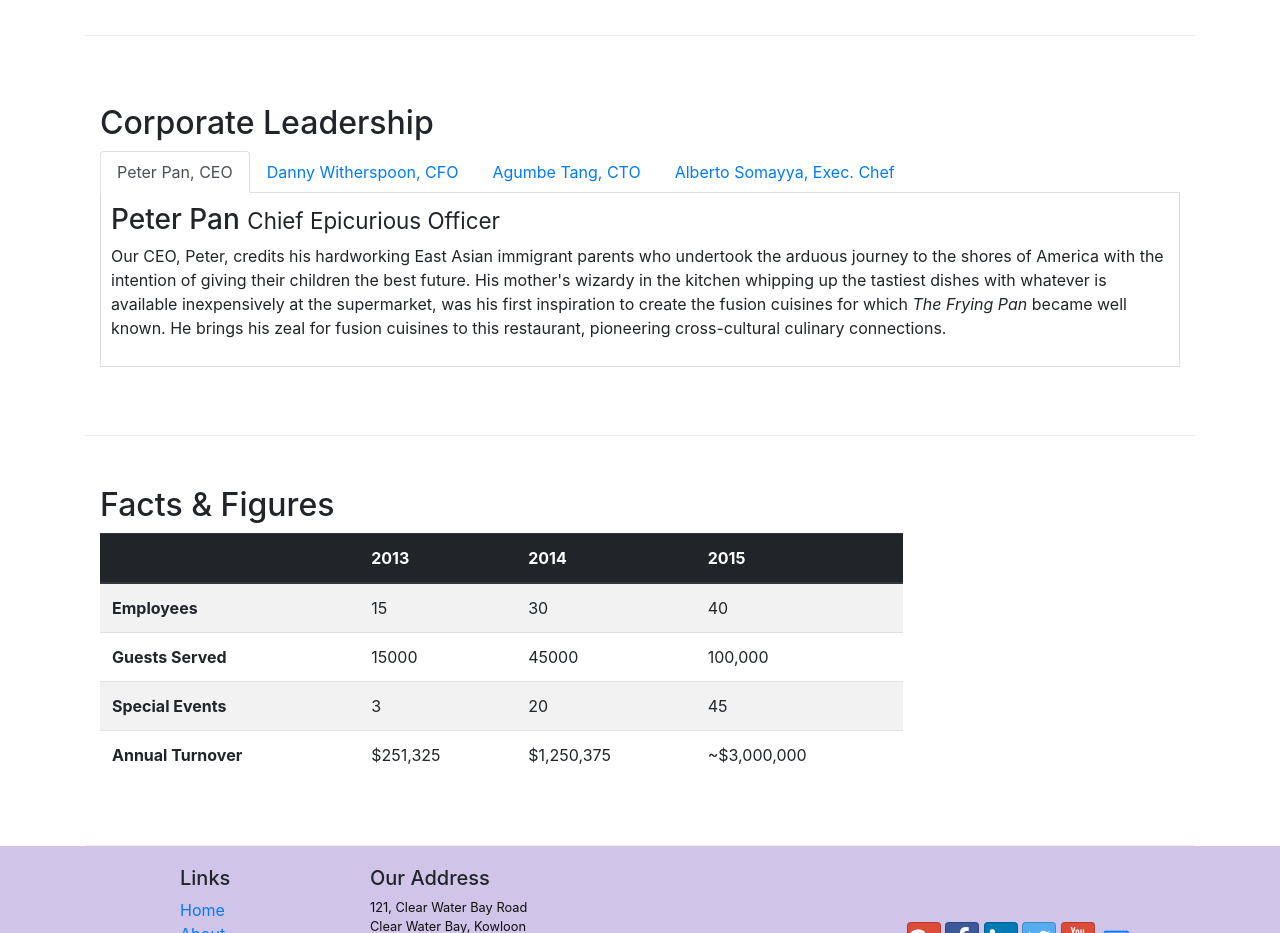
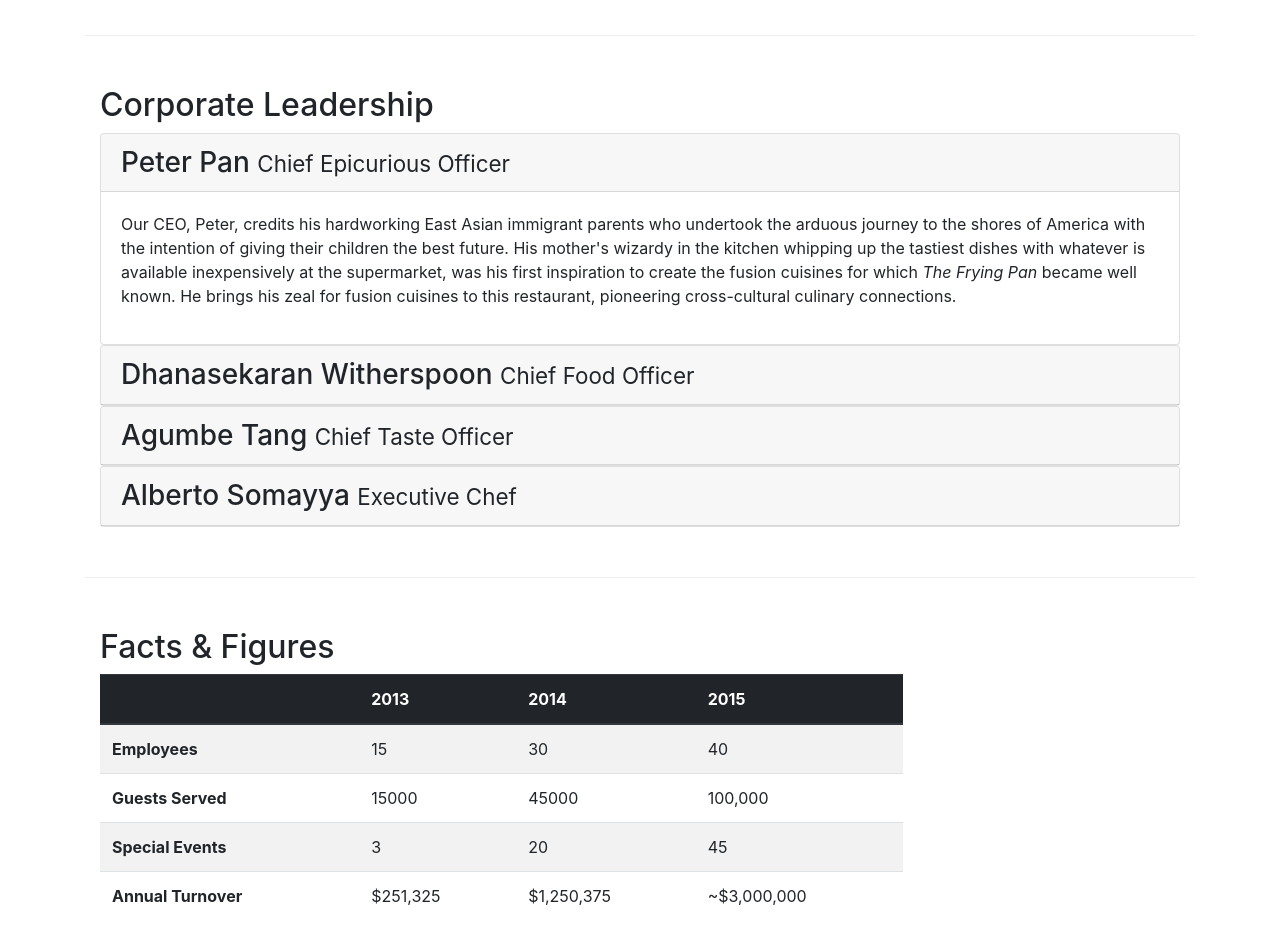
Before and after one commit to davormz/conFusion_project, a website: page aboutus.html in a window 1280 px wide. Shown: the part 940-1873 px from the top of the page. Drawn offline with nearby package versions, Linux system fonts and the light colour scheme.

Commit message:
accordion added

```diff
--- a/aboutus.html
+++ b/aboutus.html
@@ -102,41 +102,76 @@
         <div class="row row-content align-items-center">
             <div class="col">
                 <h2>Corporate Leadership</h2>
-                <ul class="nav nav-tabs">
-                    <li class="nav-item">
-                      <a class="nav-link active" href="#peter"
-                        role="tab" data-toggle="tab">Peter Pan, CEO</a>
-                    </li>
-                    <li class="nav-item">
-                      <a class="nav-link" href="#danny" role="tab"
-                        data-toggle="tab">Danny Witherspoon, CFO</a>
-                    </li>
-                    <li class="nav-item">
-                      <a class="nav-link" href="#agumbe"role="tab"
-                        data-toggle="tab">Agumbe Tang, CTO</a>
-                    </li>
-                    <li class="nav-item">
-                      <a class="nav-link" href="#alberto" role="tab"
-                        data-toggle="tab">Alberto Somayya, Exec. Chef</a>
-                    </li>
-                </ul>
-                <div class="tab-content">
-                  <div role="tabpanel" class="tab-pane fade show active" id="peter">
-                    <h3>Peter Pan <small>Chief Epicurious Officer</small></h3>
-                    <p class="d-none d-sm-block">Our CEO, Peter, credits his hardworking East Asian immigrant parents who undertook the arduous journey to the shores of America with the intention of giving their children the best future. His mother's wizardy in the kitchen whipping up the tastiest dishes with whatever is available inexpensively at the supermarket, was his first inspiration to create the fusion cuisines for which <em>The Frying Pan</em> became well known. He brings his zeal for fusion cuisines to this restaurant, pioneering cross-cultural culinary connections.</p>
+
+                <div id="accordion" >
+                  <div class="card">
+                      <div class="card-header" role="tab" id="peterhead">
+                        <h3 class="mb-0">
+                            <a data-toggle="collapse" data-target="#peter">
+                            Peter Pan <small>Chief Epicurious Officer</small>
+                            </a>
+                        </h3>
+                      </div>
+                      <div class="collapse show" id="peter" data-parent="#accordion">
+                          <div class="card-body">
+                            <p class="d-none d-sm-block">Our CEO, Peter, credits his hardworking East Asian immigrant parents who undertook the arduous journey to
+                              the shores of America with the intention of giving their children the best future.
+                              His mother's wizardy in the kitchen whipping up the tastiest dishes with whatever is available inexpensively at the supermarket,
+                              was his first inspiration to create the fusion cuisines for which <em>The Frying Pan</em> became well known. He brings his zeal for fusion cuisines to this restaurant, pioneering cross-cultural culinary connections.</p>
+                          </div>
+                      </div>
                   </div>
-                  <div role="tabpanel" class="tab-pane fade show" id="danny">
-                    <h3>Dhanasekaran Witherspoon <small>Chief Food Officer</small></h3>
-                    <p class="d-none d-sm-block">Our CFO, Danny, as he is affectionately referred to by his colleagues, comes from a long established family tradition in farming and produce. His experiences growing up on a farm in the Australian outback gave him great appreciation for varieties of food sources. As he puts it in his own words, <em>Everything that runs, wins, and everything that stays, pays!</em></p>
-                  </div>
-                  <div role="tabpanel" class="tab-pane fade show" id="agumbe">
-                    <h3>Agumbe Tang <small>Chief Taste Officer</small></h3>
-                    <p class="d-none d-sm-block">Blessed with the most discerning gustatory sense, Agumbe, our CTO, personally ensures that every dish that we serve meets his exacting tastes. Our chefs dread the tongue lashing that ensues if their dish does not meet his exacting standards. He lives by his motto, <em>You click only if you survive my lick.</em></p>
-                  </div>
-                  <div role="tabpanel" class="tab-pane fade show" id="alberto">
-                    <h3>Alberto Somayya <small>Executive Chef</small></h3>
-                    <p class="d-none d-sm-block">Award winning three-star Michelin chef with wide International experience having worked closely with whos-who in the culinary world, he specializes in creating mouthwatering Indo-Italian fusion experiences. He says, <em>Put together the cuisines from the two craziest cultures, and you get a winning hit! Amma Mia!</em></p>
-                  </div>
+
+                  <div class="card">
+                            <div class="card-header" role="tab" id="dannyhead">
+                            <h3 class="mb-0">
+                                <a class="collapsed" data-toggle="collapse" data-target="#danny">
+                                Dhanasekaran Witherspoon <small>Chief Food Officer</small>
+                                </a>
+                            </h3>
+                        </div>
+                        <div class="collapse" id="danny" data-parent="#accordion">
+                            <div class="card-body">
+                              <p class="d-none d-sm-block">Our CFO, Danny, as he is affectionately referred to by his colleagues,
+                                comes from a long established family tradition in farming and produce.
+                                His experiences growing up on a farm in the Australian outback gave him great appreciation for varieties of food sources.
+                                As he puts it in his own words, <em>Everything that runs, wins, and everything that stays, pays!.</em></p>
+                            </div>
+                        </div>
+                    </div>
+                    <div class="card">
+                            <div class="card-header" role="tab" id="agumbehead">
+                            <h3 class="mb-0">
+                                <a class="collapsed" data-toggle="collapse" data-target="#agumbe">
+                                Agumbe Tang <small>Chief Taste Officer</small>
+                                </a>
+                            </h3>
+                        </div>
+                        <div class="collapse" id="agumbe" data-parent="#accordion">
+                            <div class="card-body">
+                              <p class="d-none d-sm-block">Our CFO, Danny, as he is affectionately referred to by his colleagues,
+                                comes from a long established family tradition in farming and produce.
+                                His experiences growing up on a farm in the Australian outback gave him great appreciation for varieties of food sources.
+                                As he puts it in his own words, <em>Everything that runs, wins, and everything that stays, pays!.</em></p>
+                            </div>
+                        </div>
+                    </div>
+                    <div class="card">
+                            <div class="card-header" role="tab" id="albertohead">
+                            <h3 class="mb-0">
+                                <a class="collapsed" data-toggle="collapse" data-target="#alberto">
+                                Alberto Somayya <small>Executive Chef</small>
+                                </a>
+                            </h3>
+                        </div>
+                        <div class="collapse" id="alberto" data-parent="#accordion">
+                            <div class="card-body">
+                              <p class="d-none d-sm-block">Award winning three-star Michelin chef with wide International experience having worked closely with whos-who in the culinary world,
+                                he specializes in creating mouthwatering Indo-Italian fusion experiences. He says, <em>Put together the cuisines from the two craziest cultures,
+                                  and you get a winning hit! Amma Mia!</em></p>
+                            </div>
+                        </div>
+                    </div>
                 </div>
             </div>
        </div>
```
